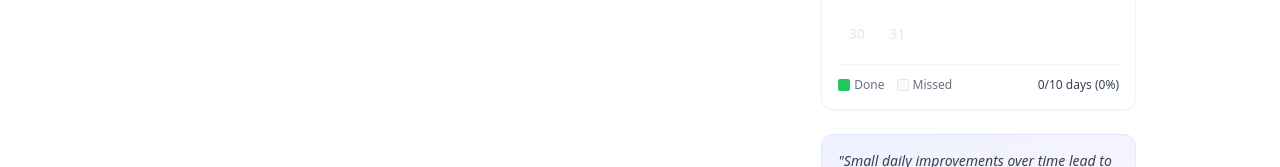
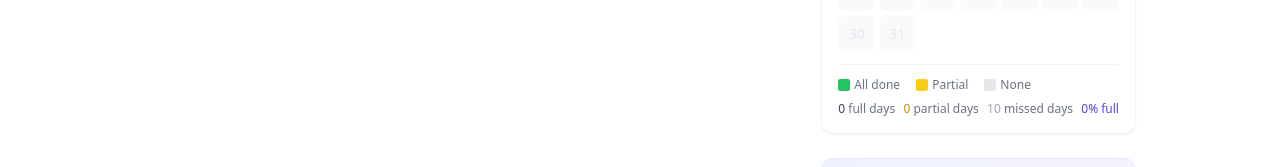
Before and after one commit to Jaishpreet/FlashForge, a React (Vite) app in the folder frontend/: page / in a window 1280 px wide. Shown: the part 491-658 px from the top of the page. Built offline with nearby package versions, Linux system fonts and the light colour scheme; no server answers; sample sign-in values are in the browser's storage.

Commit message:
Calendar Altered

```diff
--- a/frontend/src/components/Dashboard/HabitsPage.jsx
+++ b/frontend/src/components/Dashboard/HabitsPage.jsx
@@ -24,10 +24,10 @@ const StatCard = ({ icon, label, value, subtext, color }) => (
 );
 
 // ============================================================
-// MONTHLY CALENDAR COMPONENT
+// MONTHLY CALENDAR COMPONENT - WITH 3-COLOR SYSTEM
 // ============================================================
 
-const MonthlyCalendar = ({ history }) => {
+const MonthlyCalendar = ({ habits, history }) => {
     const [currentMonth, setCurrentMonth] = useState(new Date());
 
     const year = currentMonth.getFullYear();
@@ -35,14 +35,29 @@ const MonthlyCalendar = ({ history }) => {
     const firstDay = new Date(year, month, 1).getDay();
     const daysInMonth = new Date(year, month + 1, 0).getDate();
 
-    // Create map of completed dates
-    const completedDates = {};
-    if (history) {
+    // Create a map of completed dates for each habit
+    const habitCompletions = {};
+    if (history && habits.length > 0) {
+        // Group history by date
+        const dateMap = {};
         history.forEach(day => {
-            if (day.completed) {
-                completedDates[day.date] = true;
-            }
+            if (!dateMap[day.date]) dateMap[day.date] = [];
+            dateMap[day.date].push(day.completed);
         });
+
+        // For each date, count how many habits were completed
+        for (const date in dateMap) {
+            const completions = dateMap[date];
+            const totalHabits = habits.length;
+            const completedCount = completions.filter(c => c).length;
+            habitCompletions[date] = {
+                completed: completedCount,
+                total: totalHabits,
+                allDone: completedCount === totalHabits,
+                someDone: completedCount > 0 && completedCount < totalHabits,
+                noneDone: completedCount === 0
+            };
+        }
     }
 
     const days = ['Sun', 'Mon', 'Tue', 'Wed', 'Thu', 'Fri', 'Sat'];
@@ -53,17 +68,33 @@ const MonthlyCalendar = ({ history }) => {
     let completedCount = 0;
     let totalDays = 0;
     const today = new Date();
+    let allDoneDays = 0;
+    let someDoneDays = 0;
+    let noneDoneDays = 0;
 
     for (let i = 0; i < daysInMonth; i++) {
         const date = new Date(year, month, i + 1);
         const dateStr = date.toISOString().split('T')[0];
-        // Don't count future days
         if (date > today) continue;
         totalDays++;
-        if (completedDates[dateStr]) completedCount++;
+
+        const dayData = habitCompletions[dateStr];
+        if (dayData) {
+            if (dayData.allDone) {
+                allDoneDays++;
+                completedCount++;
+            } else if (dayData.someDone) {
+                someDoneDays++;
+            } else {
+                noneDoneDays++;
+            }
+        } else {
+            noneDoneDays++;
+        }
     }
 
-    const monthProgress = totalDays > 0 ? Math.round((completedCount / totalDays) * 100) : 0;
+    const completionRate = totalDays > 0 ? Math.round((allDoneDays / totalDays) * 100) : 0;
+    const someRate = totalDays > 0 ? Math.round((someDoneDays / totalDays) * 100) : 0;
 
     return (
         <div className="bg-white rounded-xl shadow-sm border border-gray-100 p-4">
@@ -115,20 +146,38 @@ const MonthlyCalendar = ({ history }) => {
                     const date = new Date(year, month, day);
                     const dateStr = date.toISOString().split('T')[0];
                     const isToday = date.toDateString() === new Date().toDateString();
-                    const isCompleted = completedDates[dateStr] || false;
                     const isFuture = date > new Date();
+
+                    const dayData = habitCompletions[dateStr];
+                    let bgColor = 'bg-gray-50';
+                    let textColor = 'text-gray-400';
+                    let tooltipText = 'No data';
+
+                    if (!isFuture && dayData) {
+                        if (dayData.allDone) {
+                            bgColor = 'bg-green-500';
+                            textColor = 'text-white';
+                            tooltipText = `✅ All ${habits.length} habits done!`;
+                        } else if (dayData.someDone) {
+                            bgColor = 'bg-yellow-400';
+                            textColor = 'text-white';
+                            tooltipText = `⚠️ ${dayData.completed}/${habits.length} habits done`;
+                        } else {
+                            bgColor = 'bg-gray-200';
+                            textColor = 'text-gray-400';
+                            tooltipText = '❌ No habits done';
+                        }
+                    } else if (isFuture) {
+                        bgColor = 'bg-gray-50';
+                        textColor = 'text-gray-200';
+                        tooltipText = 'Future day';
+                    }
 
                     return (
                         <div
                             key={day}
-                            className={`aspect-square flex items-center justify-center text-sm rounded-lg transition-colors ${
-                                isFuture
-                                    ? 'text-gray-200'
-                                    : isCompleted
-                                        ? 'bg-green-500 text-white'
-                                        : 'bg-gray-50 text-gray-400'
-                            } ${isToday && !isFuture ? 'ring-2 ring-indigo-500 ring-offset-1' : ''}`}
-                            title={`${dateStr}: ${isCompleted ? '✅' : '❌'}`}
+                            className={`aspect-square flex items-center justify-center text-sm rounded-lg transition-colors ${bgColor} ${textColor} ${isToday && !isFuture ? 'ring-2 ring-indigo-500 ring-offset-1' : ''}`}
+                            title={tooltipText}
                         >
                             {day}
                         </div>
@@ -136,20 +185,36 @@ const MonthlyCalendar = ({ history }) => {
                 })}
             </div>
 
-            <div className="flex justify-between items-center mt-3 pt-3 border-t border-gray-100">
-                <div className="flex items-center gap-3">
+            {/* Legend and Stats */}
+            <div className="mt-3 pt-3 border-t border-gray-100">
+                <div className="flex items-center gap-4 mb-2">
                     <div className="flex items-center gap-1">
                         <div className="w-3 h-3 rounded-sm bg-green-500"></div>
-                        <span className="text-xs text-gray-500">Done</span>
+                        <span className="text-xs text-gray-500">All done</span>
                     </div>
                     <div className="flex items-center gap-1">
-                        <div className="w-3 h-3 rounded-sm bg-gray-50 border border-gray-200"></div>
-                        <span className="text-xs text-gray-500">Missed</span>
+                        <div className="w-3 h-3 rounded-sm bg-yellow-400"></div>
+                        <span className="text-xs text-gray-500">Partial</span>
+                    </div>
+                    <div className="flex items-center gap-1">
+                        <div className="w-3 h-3 rounded-sm bg-gray-200"></div>
+                        <span className="text-xs text-gray-500">None</span>
                     </div>
                 </div>
-                <span className="text-xs font-medium text-gray-700">
-                    {completedCount}/{totalDays} days ({monthProgress}%)
-                </span>
+                <div className="flex justify-between items-center text-xs text-gray-500">
+                    <span>
+                        <span className="font-medium text-gray-700">{allDoneDays}</span> full days
+                    </span>
+                    <span>
+                        <span className="font-medium text-yellow-600">{someDoneDays}</span> partial days
+                    </span>
+                    <span>
+                        <span className="font-medium text-gray-400">{noneDoneDays}</span> missed days
+                    </span>
+                    <span className="font-medium text-indigo-600">
+                        {completionRate}% full
+                    </span>
+                </div>
             </div>
         </div>
     );
@@ -396,7 +461,7 @@ const HabitsPage = () => {
 
                 {/* Right Sidebar - Monthly Calendar */}
                 <div className="space-y-6">
-                    <MonthlyCalendar history={history} />
+                    <MonthlyCalendar habits={habits} history={history} />
 
                     {/* Quick Quote */}
                     <div className="bg-gradient-to-br from-indigo-50 to-purple-50 rounded-xl p-4 border border-indigo-100">
```
